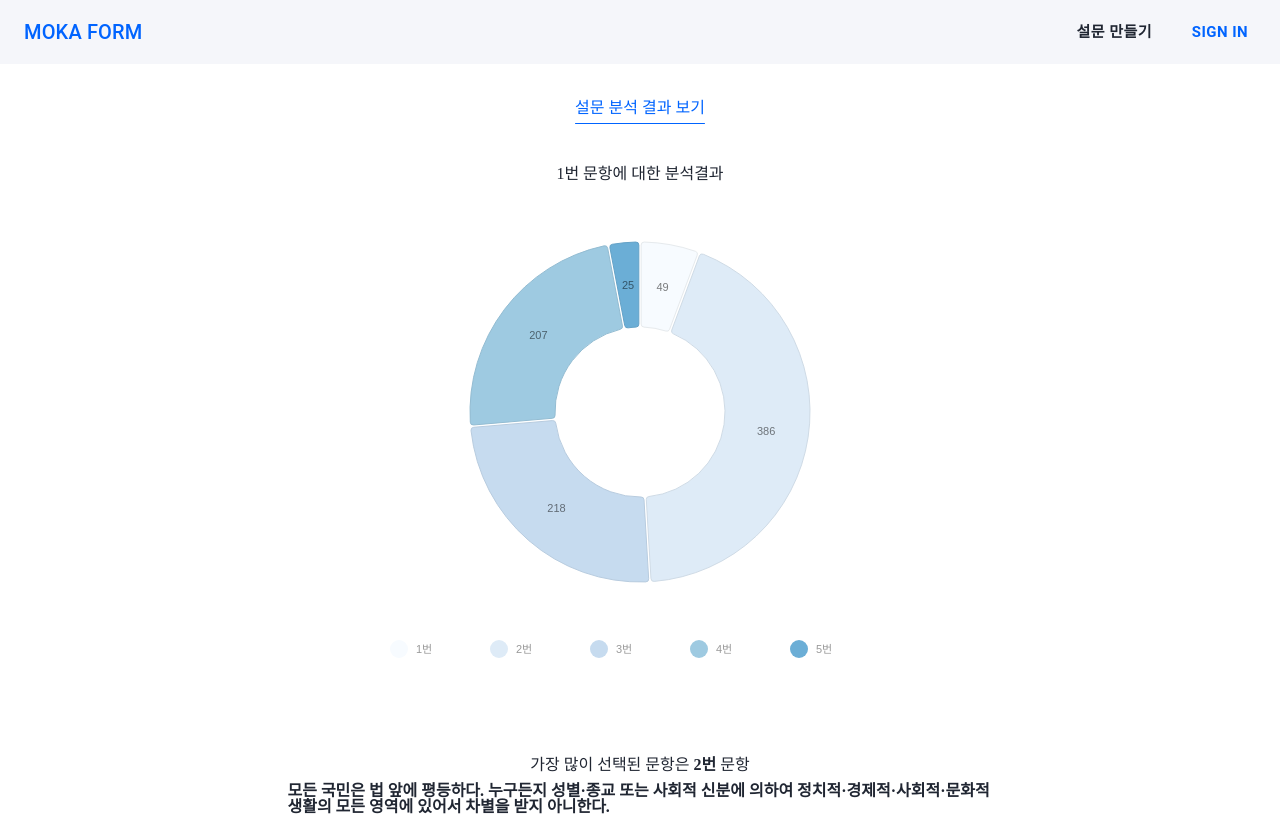
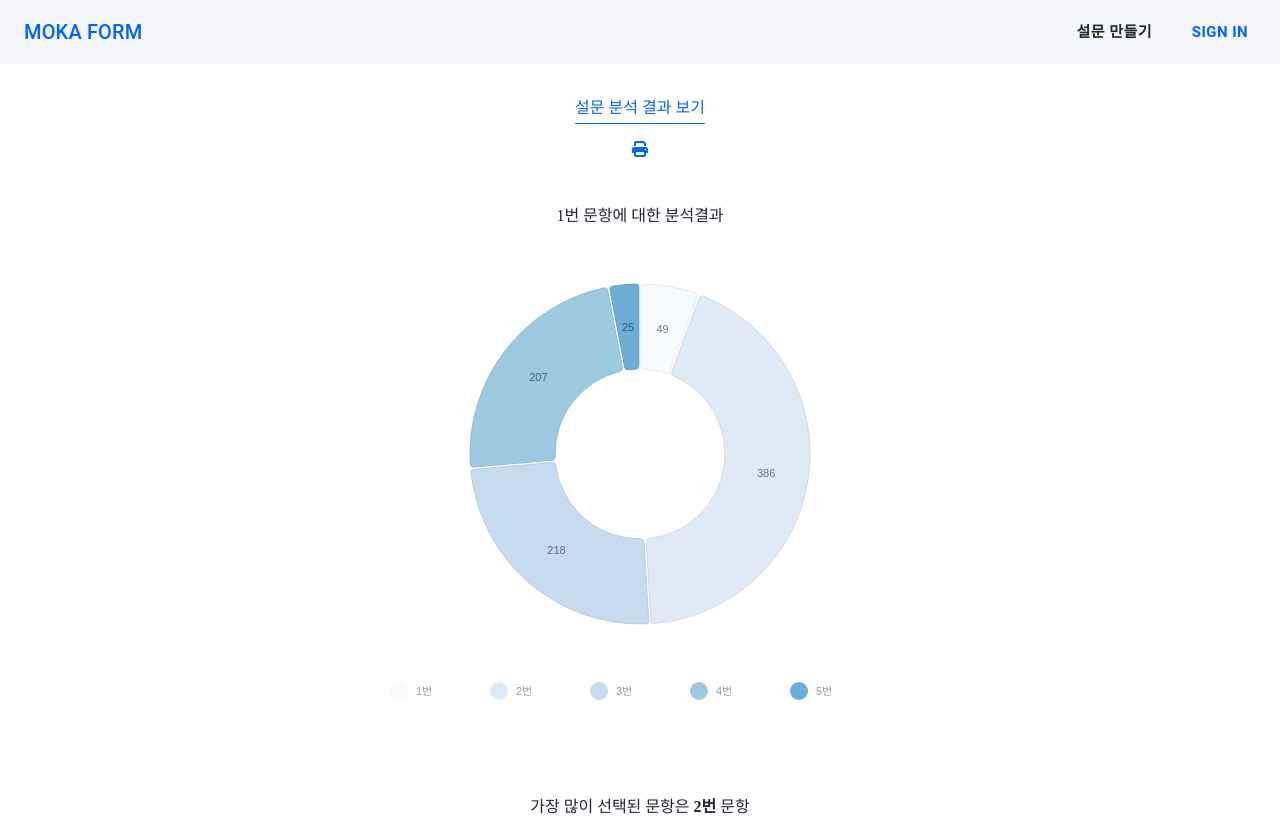
Before and after one commit to moka-team/mokaform-client, a React (Create React App) app: page /survey-stats in a window 1280 px wide. Shown: the top 816 px of the page. Built offline with nearby package versions, Linux system fonts and the light colour scheme; the HTML template or start-up script is replaced by a standard one; a web font is replaced by a local one.

Commit message:
feat : 리포트 출력

```diff
--- a/src/components/surveys/analysis/MultipleChoiceAnalysis.js
+++ b/src/components/surveys/analysis/MultipleChoiceAnalysis.js
@@ -20,7 +20,6 @@
     const max = data.reduce((prev, current) =>
       prev.value > current.value ? prev : current
     );
-    console.log(max);
     return max;
   };
   return (
--- a/src/pages/surveys/analysis/index.js
+++ b/src/pages/surveys/analysis/index.js
@@ -1,7 +1,8 @@
 import styled from "styled-components";
 import ByItem from "./ByItem";
 import Header from "../../../components/main/Header";
-
+import { FontAwesomeIcon } from "@fortawesome/react-fontawesome";
+import { faPrint } from "@fortawesome/free-solid-svg-icons";
 const Container = styled.div`
   display: flex;
   justify-content: center;
@@ -16,6 +17,12 @@
   text-underline-offset: 10px;
 `;
 
+const ReportBtn = styled.div`
+  cursor: pointer;
+  color: #0064ff;
+  margin-top: 25px;
+`;
+
 const Wrapper = styled.div`
   margin-top: 50px;
 `;
@@ -25,6 +32,9 @@
       <Header />
       <Container>
         <Title>설문 분석 결과 보기</Title>
+        <ReportBtn>
+          <FontAwesomeIcon icon={faPrint} onClick={window.print} />
+        </ReportBtn>
         <Wrapper>
           <ByItem />
         </Wrapper>
```
Also changed, not shown: 1 other file (tests, documents, lock files or other folders).
